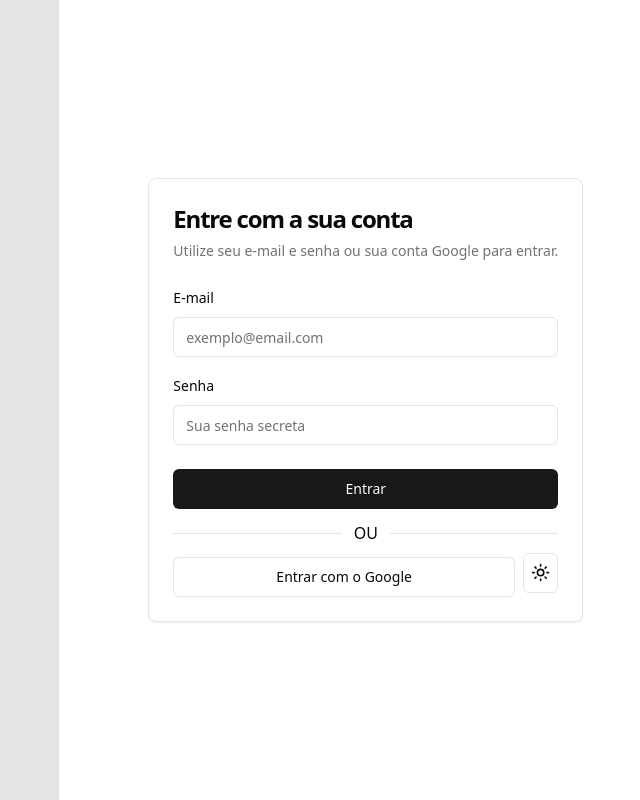
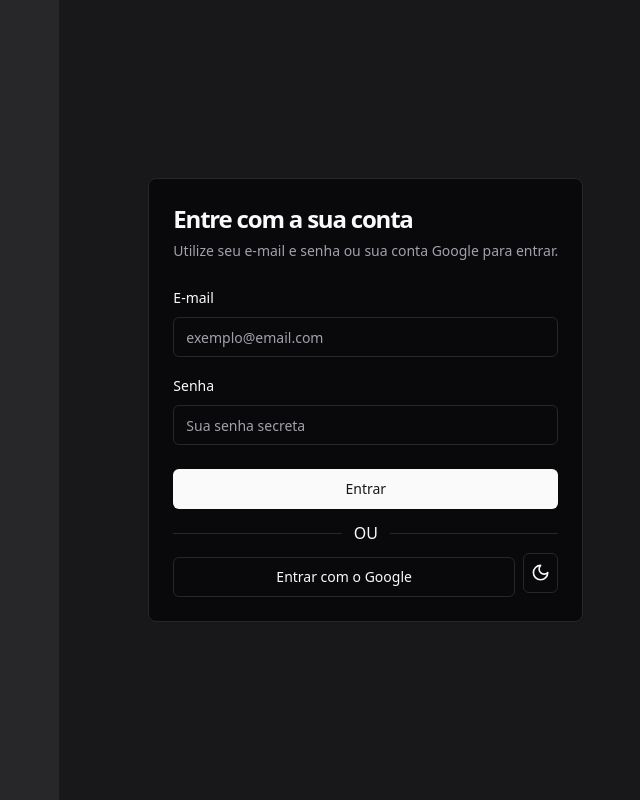
Before and after one commit to jopsfernandes/StudyButler, a React (Vite) app: page / in a window 1280 px wide. Shown: the whole page, without its empty margins (607-1247 px from the left). Built offline with nearby package versions, Linux system fonts and the light colour scheme.

Commit message:
fix: set default darkmode

```diff
--- a/src/components/ui/dropdown-menu.tsx
+++ b/src/components/ui/dropdown-menu.tsx
@@ -65,7 +65,7 @@ const DropdownMenuContent = React.forwardRef<
       ref={ref}
       sideOffset={sideOffset}
       className={cn(
-        "z-50 min-w-[8rem] overflow-hidden rounded-md border bg-popover p-1 text-popover-foreground shadow-md data-[state=open]:animate-in data-[state=closed]:animate-out data-[state=closed]:fade-out-0 data-[state=open]:fade-in-0 data-[state=closed]:zoom-out-95 data-[state=open]:zoom-in-95 data-[side=bottom]:slide-in-from-top-2 data-[side=left]:slide-in-from-right-2 data-[side=right]:slide-in-from-left-2 data-[side=top]:slide-in-from-bottom-2",
+        " z-50 min-w-[8rem] overflow-hidden rounded-md border bg-popover p-1 text-popover-foreground shadow-md data-[state=open]:animate-in data-[state=closed]:animate-out data-[state=closed]:fade-out-0 data-[state=open]:fade-in-0 data-[state=closed]:zoom-out-95 data-[state=open]:zoom-in-95 data-[side=bottom]:slide-in-from-top-2 data-[side=left]:slide-in-from-right-2 data-[side=right]:slide-in-from-left-2 data-[side=top]:slide-in-from-bottom-2",
         className
       )}
       {...props}
--- a/src/components/ui/mode-toggle.tsx
+++ b/src/components/ui/mode-toggle.tsx
@@ -13,7 +13,7 @@ export function ModeToggle() {
   const { setTheme } = useTheme()
 
   return (
-    <DropdownMenu>
+    <DropdownMenu >
       <DropdownMenuTrigger asChild>
         <Button variant="outline" size="icon">
           <Sun className="h-[1.2rem] w-[1.2rem] rotate-0 scale-100 transition-all dark:-rotate-90 dark:scale-0" />
@@ -21,7 +21,7 @@ export function ModeToggle() {
           <span className="sr-only">Toggle theme</span>
         </Button>
       </DropdownMenuTrigger>
-      <DropdownMenuContent align="end">
+      <DropdownMenuContent className="bg-white dark:bg-zinc-900 dark:text-white"align="end">
         <DropdownMenuItem onClick={() => setTheme("light")}>
           Light
         </DropdownMenuItem>
--- a/src/global.css
+++ b/src/global.css
@@ -3,49 +3,50 @@
 @tailwind utilities;
 
 
+
 @layer base {
   :root {
     --background: 0 0% 100%;
-       --foreground: 224 71.4% 4.1%;
+    --foreground: 240 10% 3.9%;
     --card: 0 0% 100%;
-       --card-foreground: 224 71.4% 4.1%;
+    --card-foreground: 240 10% 3.9%;
     --popover: 0 0% 100%;
-       --popover-foreground: 224 71.4% 4.1%;
-       --primary: 262.1 83.3% 57.8%;
-       --primary-foreground: 210 20% 98%;
-       --secondary: 220 14.3% 95.9%;
-       --secondary-foreground: 220.9 39.3% 11%;
-       --muted: 220 14.3% 95.9%;
-       --muted-foreground: 220 8.9% 46.1%;
-       --accent: 220 14.3% 95.9%;
-       --accent-foreground: 220.9 39.3% 11%;
+    --popover-foreground: 240 10% 3.9%;
+    --primary: 142.1 76.2% 36.3%;
+    --primary-foreground: 355.7 100% 97.3%;
+    --secondary: 240 4.8% 95.9%;
+    --secondary-foreground: 240 5.9% 10%;
+    --muted: 240 4.8% 95.9%;
+    --muted-foreground: 240 3.8% 46.1%;
+    --accent: 240 4.8% 95.9%;
+    --accent-foreground: 240 5.9% 10%;
     --destructive: 0 84.2% 60.2%;
-       --destructive-foreground: 210 20% 98%;
-       --border: 220 13% 91%;
-       --input: 220 13% 91%;
-       --ring: 262.1 83.3% 57.8%;
-       --radius: 0.5rem;
+    --destructive-foreground: 0 0% 98%;
+    --border: 240 5.9% 90%;
+    --input: 240 5.9% 90%;
+    --ring: 142.1 76.2% 36.3%;
+    --radius: 0.75rem;
   }
 
   .dark {
-       --background: 224 71.4% 4.1%;
-       --foreground: 210 20% 98%;
-       --card: 224 71.4% 4.1%;
-       --card-foreground: 210 20% 98%;
-       --popover: 224 71.4% 4.1%;
-       --popover-foreground: 210 20% 98%;
-       --primary: 263.4 70% 50.4%;
-       --primary-foreground: 210 20% 98%;
-       --secondary: 215 27.9% 16.9%;
-       --secondary-foreground: 210 20% 98%;
-       --muted: 215 27.9% 16.9%;
-       --muted-foreground: 217.9 10.6% 64.9%;
-       --accent: 215 27.9% 16.9%;
-       --accent-foreground: 210 20% 98%;
+    --background: 20 14.3% 4.1%;
+    --foreground: 0 0% 95%;
+    --card: 24 9.8% 10%;
+    --card-foreground: 0 0% 95%;
+    --popover: 0 0% 9%;
+    --popover-foreground: 0 0% 95%;
+    --primary: 142.1 70.6% 45.3%;
+    --primary-foreground: 144.9 80.4% 10%;
+    --secondary: 240 3.7% 15.9%;
+    --secondary-foreground: 0 0% 98%;
+    --muted: 0 0% 15%;
+    --muted-foreground: 240 5% 64.9%;
+    --accent: 12 6.5% 15.1%;
+    --accent-foreground: 0 0% 98%;
     --destructive: 0 62.8% 30.6%;
-       --destructive-foreground: 210 20% 98%;
-       --border: 215 27.9% 16.9%;
-       --input: 215 27.9% 16.9%;
-       --ring: 263.4 70% 50.4%;
+    --destructive-foreground: 0 85.7% 97.3%;
+    --border: 240 3.7% 15.9%;
+    --input: 240 3.7% 15.9%;
+    --ring: 142.4 71.8% 29.2%;
   }
 }
--- a/src/main.tsx
+++ b/src/main.tsx
@@ -1,15 +1,11 @@
-import React from 'react'
+
 import ReactDOM from 'react-dom/client'
-
 import './global.css'
-
 import { RouterProvider } from 'react-router-dom'
 import {router} from './routes.tsx'
 
 ReactDOM.createRoot(document.getElementById('root') as HTMLElement).render(
-  <React.StrictMode>
     <RouterProvider router={router}/>
-  </React.StrictMode>,
 )
 
 postMessage({ payload: 'removeLoading' }, '*')
--- a/src/screens/signin.tsx
+++ b/src/screens/signin.tsx
@@ -11,13 +11,13 @@ import { ThemeProvider } from "@/components/ui/theme-provider";
 
 export function SignIn(){
      return (
-          <ThemeProvider defaultTheme="light" storageKey="vite-ui-theme">
+          <ThemeProvider defaultTheme="dark" storageKey="vite-ui-theme">
                 <main className="h-screen flex w-full bg">
-                <div className="bg-foreground w-full h-full flex p-16 bg-zinc-200">
+                <div className="bg-foreground w-full h-full flex p-16 bg-zinc-200 dark:bg-zinc-800">
 
               </div>
-              <section className="flex items-center justify-center bg-background h-full max-w-3xl w-full p-4">
-                    <Card>
+              <section className="flex items-center justify-center bg-background dark:bg-zinc-900 h-full max-w-3xl w-full p-4">
+                    <Card className="">
                          <CardHeader>
                               <CardTitle className="text-2xl font-bold tracking-tighter">
                                    Entre com a sua conta
@@ -37,7 +37,7 @@ export function SignIn(){
                                    <Input id="password" placeholder="Sua senha secreta" type="password"/>
                               </div>
 
-                              <Button className="mt-6 w-full" >Entrar</Button>
+                              <Button className="mt-6 w-full dark:accent-lime-500" >Entrar</Button>
 
                               <div className="flex items-center gap-3 mt-3">
                                    <Separator/>
--- a/tailwind.config.js
+++ b/tailwind.config.js
@@ -17,6 +17,7 @@ module.exports = {
       },
     },
     extend: {
+
       keyframes: {
         "accordion-down": {
           from: { height: "0" },
```
Also changed, not shown: src/routes.tsx (+4 -4 lines), src/screens/Dashboard.tsx (renamed from src/Dashboard.tsx, +6 -6 lines), components.json, electron/main.ts (line endings or trailing spaces). Lines whose indentation alone changed are shown as unchanged.
